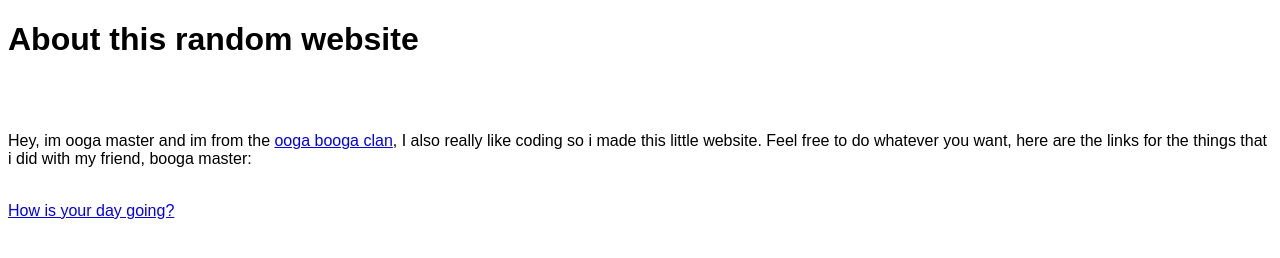
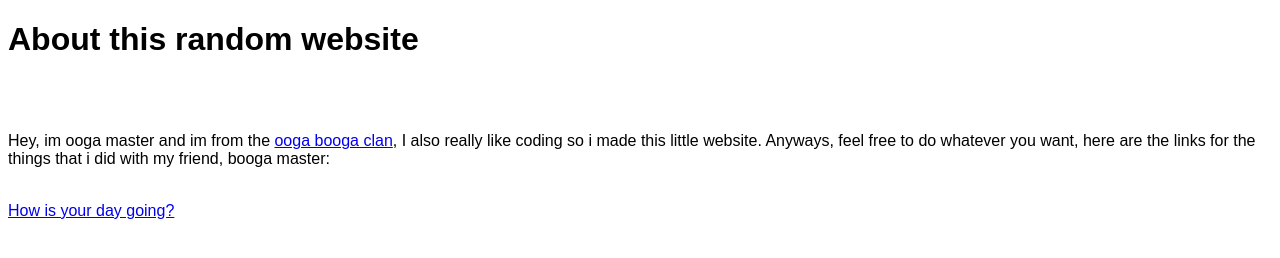
Before and after one commit to bananacode1234/bananacode1234.github.io, a plain HTML site: page index.html in a window 1280 px wide. Drawn offline with Linux system fonts and the light colour scheme.

Commit message:
Update index.html

```diff
--- a/index.html
+++ b/index.html
@@ -6,7 +6,7 @@
 </head>
 <body>
   <h1>About this random website</h1><br><br>
-  <p>Hey, im ooga master and im from the <a href="OOGABOOGA">ooga booga clan</a>, I also really like coding so i made this little website. Feel free to do whatever you want, here are the links for the things that i did with my friend, booga master:</p>
+  <p>Hey, im ooga master and im from the <a href="OOGABOOGA">ooga booga clan</a>, I also really like coding so i made this little website. Anyways, feel free to do whatever you want, here are the links for the things that i did with my friend, booga master:</p>
   <br><a href="howsyourday">How is your day going?</a>
 </body>
 </html>
```
